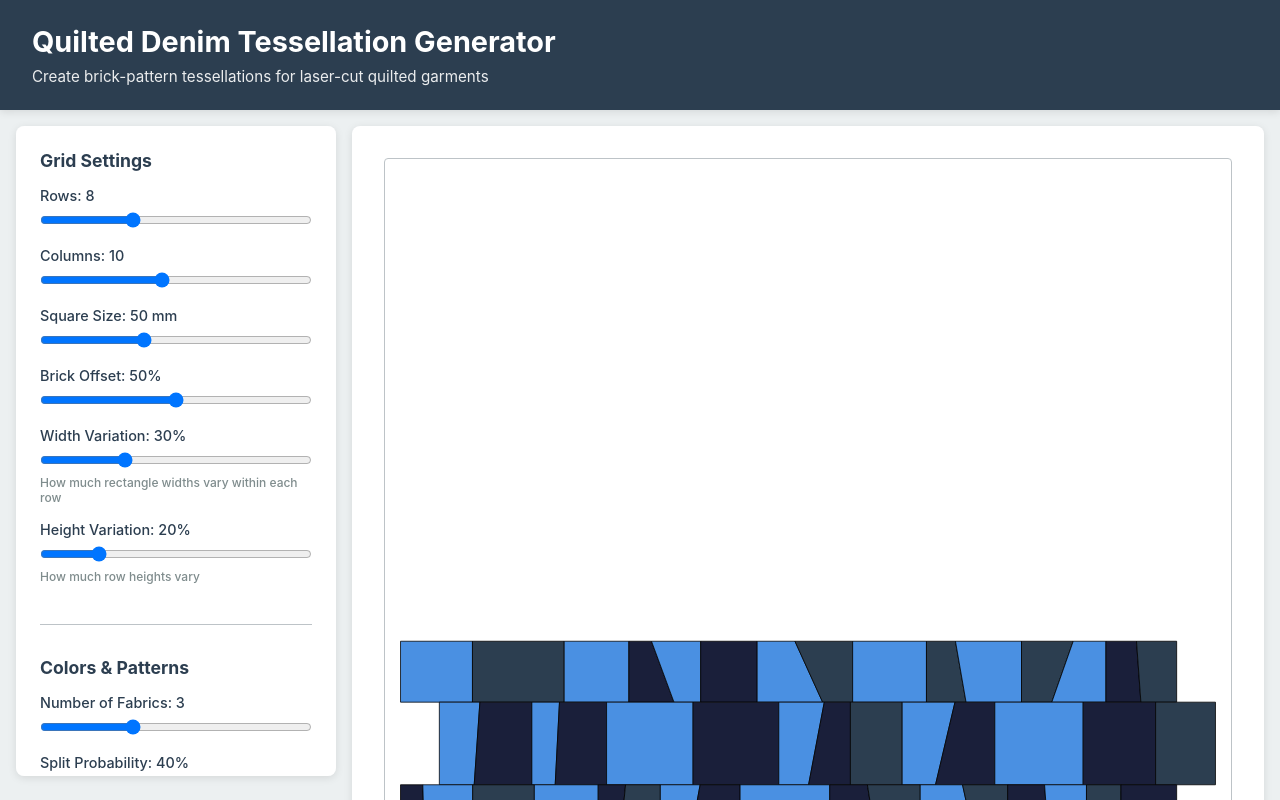
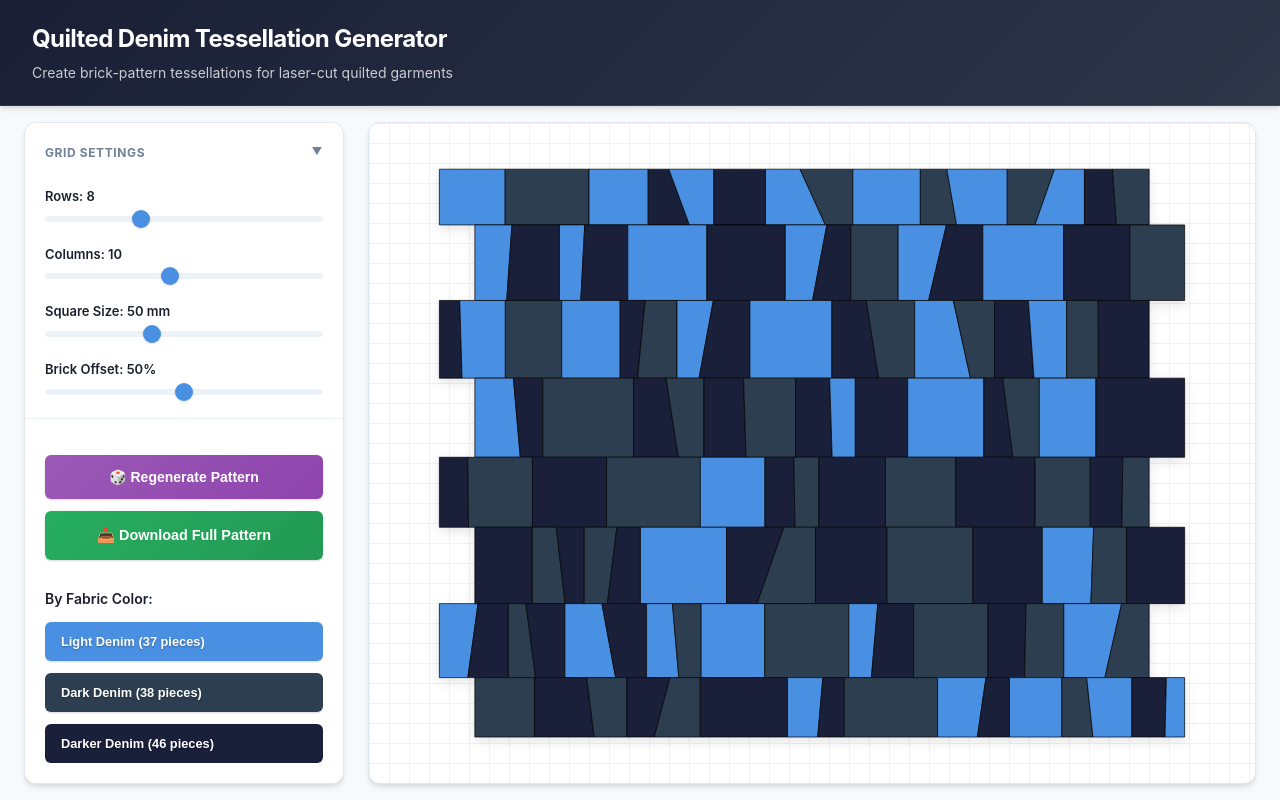
Before and after one commit to zacharyfmarion/quilt-tessalator, a React (Vite) app: page / in a window 1280 px wide. Shown: the top 800 px of the page. Built offline with nearby package versions, Linux system fonts and the light colour scheme.

Commit message:
Checkpoint

```diff
--- a/src/App.css
+++ b/src/App.css
@@ -1,8 +1,19 @@
 :root {
   --primary: #4A90E2;
-  --dark: #2C3E50;
-  --light: #ECF0F1;
-  --border: #BDC3C7;
+  --primary-dark: #357ABD;
+  --dark: #1a1f36;
+  --dark-light: #2d3748;
+  --light: #f7fafc;
+  --light-gray: #edf2f7;
+  --border: #e2e8f0;
+  --text-primary: #1a202c;
+  --text-secondary: #718096;
+  --shadow-sm: 0 1px 3px 0 rgba(0, 0, 0, 0.1), 0 1px 2px 0 rgba(0, 0, 0, 0.06);
+  --shadow-md: 0 4px 6px -1px rgba(0, 0, 0, 0.1), 0 2px 4px -1px rgba(0, 0, 0, 0.06);
+  --shadow-lg: 0 10px 15px -3px rgba(0, 0, 0, 0.1), 0 4px 6px -2px rgba(0, 0, 0, 0.05);
+  --radius-sm: 6px;
+  --radius-md: 8px;
+  --radius-lg: 12px;
 }
 
 * {
@@ -12,58 +23,116 @@
 }
 
 body {
-  font-family: -apple-system, BlinkMacSystemFont, 'Segoe UI', Roboto, Oxygen, Ubuntu, Cantarell, sans-serif;
+  font-family: -apple-system, BlinkMacSystemFont, 'Segoe UI', 'Roboto', 'Helvetica Neue', Arial, sans-serif;
   background: var(--light);
-  color: var(--dark);
+  color: var(--text-primary);
+  line-height: 1.6;
+  -webkit-font-smoothing: antialiased;
+  -moz-osx-font-smoothing: grayscale;
 }
 
 .app {
-  min-height: 100vh;
+  height: 100vh;
   display: flex;
   flex-direction: column;
+  overflow: hidden;
 }
 
 header {
-  background: var(--dark);
+  background: linear-gradient(135deg, var(--dark) 0%, var(--dark-light) 100%);
   color: white;
-  padding: 1.5rem 2rem;
-  box-shadow: 0 2px 8px rgba(0, 0, 0, 0.1);
+  padding: 1.25rem 2rem;
+  box-shadow: var(--shadow-md);
+  border-bottom: 1px solid rgba(255, 255, 255, 0.1);
 }
 
 header h1 {
-  font-size: 1.8rem;
-  margin-bottom: 0.5rem;
+  font-size: 1.5rem;
+  font-weight: 700;
+  margin-bottom: 0.25rem;
+  letter-spacing: -0.025em;
 }
 
 header p {
-  opacity: 0.9;
-  font-size: 0.95rem;
+  opacity: 0.85;
+  font-size: 0.875rem;
+  font-weight: 400;
+  color: rgba(255, 255, 255, 0.9);
 }
 
 .container {
   display: flex;
   flex: 1;
-  gap: 1rem;
-  padding: 1rem;
-  max-width: 1800px;
+  gap: 1.5rem;
+  padding: 1rem 1.5rem;
+  max-width: 1920px;
   margin: 0 auto;
   width: 100%;
+  overflow: hidden;
 }
 
 .controls {
   width: 320px;
   background: white;
-  border-radius: 8px;
-  padding: 1.5rem;
-  box-shadow: 0 2px 8px rgba(0, 0, 0, 0.1);
+  border-radius: var(--radius-lg);
+  padding: 0;
+  box-shadow: var(--shadow-md);
+  overflow: hidden;
+  height: 100%;
+  border: 1px solid var(--border);
+  flex-shrink: 0;
+  display: flex;
+  flex-direction: column;
+}
+
+.controls-scrollable {
+  flex: 1;
   overflow-y: auto;
-  max-height: calc(100vh - 150px);
+  overflow-x: hidden;
+}
+
+.controls-footer {
+  padding: 1.25rem;
+  border-top: 1px solid var(--light-gray);
+  background: white;
+  border-radius: 0 0 var(--radius-lg) var(--radius-lg);
+}
+
+.controls-footer button {
+  margin-bottom: 0.75rem;
+}
+
+.controls-footer button:last-child {
+  margin-bottom: 0;
+}
+
+.controls-footer h3 {
+  font-size: 0.875rem;
+  font-weight: 600;
+  margin: 1rem 0 0.75rem;
+  color: var(--text-primary);
+}
+
+.color-exports {
+  max-height: 200px;
+  overflow-y: auto;
+}
+
+.color-exports h3 {
+  font-size: 0.875rem;
+  font-weight: 600;
+  margin: 1rem 0 0.75rem;
+  color: var(--text-primary);
 }
 
 .controls section {
-  margin-bottom: 2rem;
-  padding-bottom: 1.5rem;
-  border-bottom: 1px solid var(--border);
+  padding: 1.25rem 1.25rem;
+  border-bottom: 1px solid var(--light-gray);
+  transition: background 0.2s ease;
+}
+
+.controls section:hover {
+  background: var(--light);
 }
 
 .controls section:last-child {
@@ -71,34 +140,115 @@ header p {
 }
 
 .controls h2 {
-  font-size: 1.1rem;
-  margin-bottom: 1rem;
-  color: var(--dark);
+  font-size: 0.75rem;
+  font-weight: 700;
+  text-transform: uppercase;
+  letter-spacing: 0.05em;
+  margin-bottom: 0;
+  color: var(--text-secondary);
+  cursor: pointer;
+  user-select: none;
+  display: flex;
+  justify-content: space-between;
+  align-items: center;
+  padding-bottom: 0.75rem;
 }
 
-.controls h3 {
-  font-size: 0.9rem;
-  margin: 1rem 0 0.5rem;
-  color: var(--dark);
+.controls h2:hover {
+  color: var(--primary);
+}
+
+.collapse-icon {
+  font-size: 0.65rem;
+  transition: transform 0.2s ease;
+  color: var(--text-secondary);
+}
+
+.controls section.collapsed h2 {
+  margin-bottom: 0;
+  padding-bottom: 0;
+}
+
+.controls section.collapsed {
+  padding: 1rem 1.25rem;
+}
+
+.section-content {
+  padding-top: 0.75rem;
 }
 
 .controls label {
   display: block;
   margin-bottom: 1rem;
-  font-size: 0.9rem;
-  font-weight: 500;
+  font-size: 0.8125rem;
+  font-weight: 600;
+  color: var(--text-primary);
+  cursor: pointer;
+  transition: color 0.2s ease;
+}
+
+.controls label:hover {
+  color: var(--primary);
 }
 
 .controls input[type="range"] {
   width: 100%;
+  height: 6px;
   margin-top: 0.5rem;
+  -webkit-appearance: none;
+  appearance: none;
+  background: var(--light-gray);
+  border-radius: 3px;
+  outline: none;
+  transition: background 0.2s ease;
+}
+
+.controls input[type="range"]:hover {
+  background: #d1d5db;
+}
+
+.controls input[type="range"]::-webkit-slider-thumb {
+  -webkit-appearance: none;
+  appearance: none;
+  width: 18px;
+  height: 18px;
+  background: var(--primary);
+  border-radius: 50%;
+  cursor: pointer;
+  box-shadow: var(--shadow-sm);
+  transition: all 0.2s ease;
+}
+
+.controls input[type="range"]::-webkit-slider-thumb:hover {
+  transform: scale(1.1);
+  background: var(--primary-dark);
+  box-shadow: var(--shadow-md);
+}
+
+.controls input[type="range"]::-moz-range-thumb {
+  width: 18px;
+  height: 18px;
+  background: var(--primary);
+  border-radius: 50%;
+  cursor: pointer;
+  border: none;
+  box-shadow: var(--shadow-sm);
+  transition: all 0.2s ease;
+}
+
+.controls input[type="range"]::-moz-range-thumb:hover {
+  transform: scale(1.1);
+  background: var(--primary-dark);
+  box-shadow: var(--shadow-md);
 }
 
 .controls small {
   display: block;
-  margin-top: 0.25rem;
-  color: #7F8C8D;
+  margin-top: 0.5rem;
+  color: var(--text-secondary);
   font-size: 0.75rem;
+  line-height: 1.4;
+  font-weight: 400;
 }
 
 .checkbox-label {
@@ -114,72 +264,108 @@ header p {
 
 button {
   width: 100%;
-  padding: 0.75rem 1rem;
+  padding: 0.875rem 1.25rem;
   background: var(--primary);
   color: white;
   border: none;
-  border-radius: 6px;
-  font-size: 0.9rem;
+  border-radius: var(--radius-sm);
+  font-size: 0.875rem;
   font-weight: 600;
   cursor: pointer;
-  transition: all 0.2s;
+  transition: all 0.2s ease;
   margin-bottom: 0.5rem;
+  box-shadow: var(--shadow-sm);
+  position: relative;
+  overflow: hidden;
+}
+
+button::before {
+  content: '';
+  position: absolute;
+  top: 0;
+  left: -100%;
+  width: 100%;
+  height: 100%;
+  background: linear-gradient(90deg, transparent, rgba(255, 255, 255, 0.2), transparent);
+  transition: left 0.5s ease;
+}
+
+button:hover::before {
+  left: 100%;
 }
 
 button:hover {
-  background: #357ABD;
-  transform: translateY(-1px);
-  box-shadow: 0 2px 8px rgba(0, 0, 0, 0.15);
+  background: var(--primary-dark);
+  transform: translateY(-2px);
+  box-shadow: var(--shadow-md);
 }
 
 button:active {
   transform: translateY(0);
+  box-shadow: var(--shadow-sm);
 }
 
 .regenerate-btn {
-  background: #9B59B6;
-  margin-top: 0.5rem;
+  background: linear-gradient(135deg, #9B59B6 0%, #8E44AD 100%);
+  margin-top: 1rem;
 }
 
 .regenerate-btn:hover {
-  background: #8E44AD;
+  background: linear-gradient(135deg, #8E44AD 0%, #7D3C98 100%);
 }
 
 .export-btn {
-  background: #27AE60;
+  background: linear-gradient(135deg, #27AE60 0%, #229954 100%);
+  font-size: 0.9rem;
+  padding: 1rem 1.25rem;
 }
 
 .export-btn:hover {
-  background: #229954;
+  background: linear-gradient(135deg, #229954 0%, #1e8449 100%);
 }
 
 .color-export-btn {
   color: white;
   text-shadow: 0 1px 2px rgba(0, 0, 0, 0.3);
-  font-size: 0.85rem;
+  font-size: 0.8rem;
+  padding: 0.75rem 1rem;
+  display: flex;
+  align-items: center;
+  justify-content: space-between;
 }
 
-.stats {
-  background: var(--light);
-  padding: 1rem;
-  border-radius: 6px;
-  font-size: 0.85rem;
+.controls p {
+  margin-bottom: 0.625rem;
+  display: flex;
+  justify-content: space-between;
+  align-items: center;
+  color: var(--text-primary);
+  font-size: 0.8rem;
 }
 
-.stats p {
-  margin-bottom: 0.5rem;
+.controls p strong {
+  color: var(--text-secondary);
+  font-weight: 600;
+  font-size: 0.75rem;
 }
 
 .preview {
   flex: 1;
-  background: white;
-  border-radius: 8px;
-  padding: 2rem;
-  box-shadow: 0 2px 8px rgba(0, 0, 0, 0.1);
-  overflow: auto;
+  background:
+    linear-gradient(to right, var(--light-gray) 1px, transparent 1px),
+    linear-gradient(to bottom, var(--light-gray) 1px, transparent 1px);
+  background-size: 20px 20px;
+  background-color: white;
+  border-radius: var(--radius-lg);
+  padding: 1rem;
+  box-shadow: var(--shadow-md);
+  border: 1px solid var(--border);
+  overflow: hidden;
   display: flex;
   align-items: center;
   justify-content: center;
+  position: relative;
+  height: 100%;
 }
 
 .svg-container {
@@ -188,13 +374,15 @@ button:active {
   display: flex;
   align-items: center;
   justify-content: center;
+  position: relative;
+  padding: 1rem;
 }
 
 .svg-container svg {
-  max-width: 100%;
-  max-height: 100%;
-  border: 1px solid var(--border);
-  border-radius: 4px;
+  width: 100%;
+  height: 100%;
+  object-fit: contain;
+  filter: drop-shadow(0 4px 6px rgba(0, 0, 0, 0.1));
 }
 
 @media (max-width: 1024px) {
--- a/src/App.tsx
+++ b/src/App.tsx
@@ -34,15 +34,39 @@ const FABRIC_NAMES = [
   'Fabric 5',
 ];
 
+interface CollapsibleSectionProps {
+  title: string;
+  isCollapsed: boolean;
+  onToggle: () => void;
+  children: React.ReactNode;
+}
+
+function CollapsibleSection({ title, isCollapsed, onToggle, children }: CollapsibleSectionProps) {
+  return (
+    <section className={isCollapsed ? 'collapsed' : ''}>
+      <h2 onClick={onToggle}>
+        {title}
+        <span className="collapse-icon">{isCollapsed ? '▶' : '▼'}</span>
+      </h2>
+      {!isCollapsed && <div className="section-content">{children}</div>}
+    </section>
+  );
+}
+
 function App() {
   const [config, setConfig] = useState<TessellationConfig>(DEFAULT_CONFIG);
   const [showSeamAllowance, setShowSeamAllowance] = useState(false);
+  const [collapsedSections, setCollapsedSections] = useState<Record<string, boolean>>({});
 
-  // Generate tessellation
+  // Generate base tessellation (without seam allowance)
+  const baseTessellation = useMemo(() => {
+    return generateTessellation(config);
+  }, [config]);
+
+  // Apply seam allowance if needed (doesn't regenerate the pattern)
   const tessellation = useMemo(() => {
-    const base = generateTessellation(config);
-    return showSeamAllowance ? applySeamAllowance(base) : base;
-  }, [config, showSeamAllowance]);
+    return showSeamAllowance ? applySeamAllowance(baseTessellation) : baseTessellation;
+  }, [baseTessellation, showSeamAllowance]);
 
   const svg = useMemo(() => {
     return generateFullSVG(tessellation, DEFAULT_PALETTE, {
@@ -77,6 +101,13 @@ function App() {
     setConfig({ ...config });
   };
 
+  const toggleSection = (sectionName: string) => {
+    setCollapsedSections(prev => ({
+      ...prev,
+      [sectionName]: !prev[sectionName]
+    }));
+  };
+
   return (
     <div className="app">
       <header>
@@ -86,8 +117,12 @@ function App() {
 
       <div className="container">
         <aside className="controls">
-          <section>
-            <h2>Grid Settings</h2>
+          <div className="controls-scrollable">
+            <CollapsibleSection
+              title="Grid Settings"
+              isCollapsed={!!collapsedSections['grid']}
+              onToggle={() => toggleSection('grid')}
+            >
               <label>
                 Rows: {config.rows}
                 <input
@@ -155,10 +190,13 @@ function App() {
                 />
                 <small>How much row heights vary</small>
               </label>
-          </section>
+            </CollapsibleSection>
 
-          <section>
-            <h2>Colors & Patterns</h2>
+            <CollapsibleSection
+              title="Colors & Patterns"
+              isCollapsed={!!collapsedSections['colors']}
+              onToggle={() => toggleSection('colors')}
+            >
               <label>
                 Number of Fabrics: {config.colors}
                 <input
@@ -205,14 +243,13 @@ function App() {
                 />
                 <small>Chance that same colors can touch (0% = never, 100% = always)</small>
               </label>
+            </CollapsibleSection>
 
-            <button onClick={handleRegenerateTessellation} className="regenerate-btn">
-              🎲 Regenerate Pattern
-            </button>
-          </section>
-
-          <section>
-            <h2>Seam Allowance</h2>
+            <CollapsibleSection
+              title="Seam Allowance"
+              isCollapsed={!!collapsedSections['seam']}
+              onToggle={() => toggleSection('seam')}
+            >
               <label>
                 Seam Allowance: {config.seamAllowance.toFixed(2)} mm
                 <input
@@ -234,14 +271,30 @@ function App() {
                 />
                 Show Seam Allowance in Preview
               </label>
-          </section>
+            </CollapsibleSection>
 
-          <section>
-            <h2>Export</h2>
+            <CollapsibleSection
+              title="Statistics"
+              isCollapsed={!!collapsedSections['stats']}
+              onToggle={() => toggleSection('stats')}
+            >
+              <p><strong>Total Pieces:</strong> {tessellation.pieces.length}</p>
+              <p><strong>Dimensions:</strong> {tessellation.bounds.width.toFixed(1)} × {tessellation.bounds.height.toFixed(1)} mm</p>
+              <p><strong>Triangles:</strong> {tessellation.pieces.filter(p => p.isTriangle).length}</p>
+              <p><strong>Squares:</strong> {tessellation.pieces.filter(p => !p.isTriangle).length}</p>
+            </CollapsibleSection>
+          </div>
+
+          <div className="controls-footer">
+            <button onClick={handleRegenerateTessellation} className="regenerate-btn">
+              🎲 Regenerate Pattern
+            </button>
+
             <button onClick={handleDownloadAll} className="export-btn">
               📥 Download Full Pattern
             </button>
 
+            <div className="color-exports">
               <h3>By Fabric Color:</h3>
               {Array.from(colorGroups.entries()).map(([colorIndex, pieces]) => (
                 <button
@@ -253,15 +306,8 @@ function App() {
                   {FABRIC_NAMES[colorIndex]} ({pieces.length} pieces)
                 </button>
               ))}
-          </section>
-
-          <section className="stats">
-            <h3>Statistics</h3>
-            <p><strong>Total Pieces:</strong> {tessellation.pieces.length}</p>
-            <p><strong>Dimensions:</strong> {tessellation.bounds.width.toFixed(1)} × {tessellation.bounds.height.toFixed(1)} mm</p>
-            <p><strong>Triangles:</strong> {tessellation.pieces.filter(p => p.isTriangle).length}</p>
-            <p><strong>Squares:</strong> {tessellation.pieces.filter(p => !p.isTriangle).length}</p>
-          </section>
+            </div>
+          </div>
         </aside>
 
         <main className="preview">
```
Lines whose indentation alone changed are shown as unchanged.
